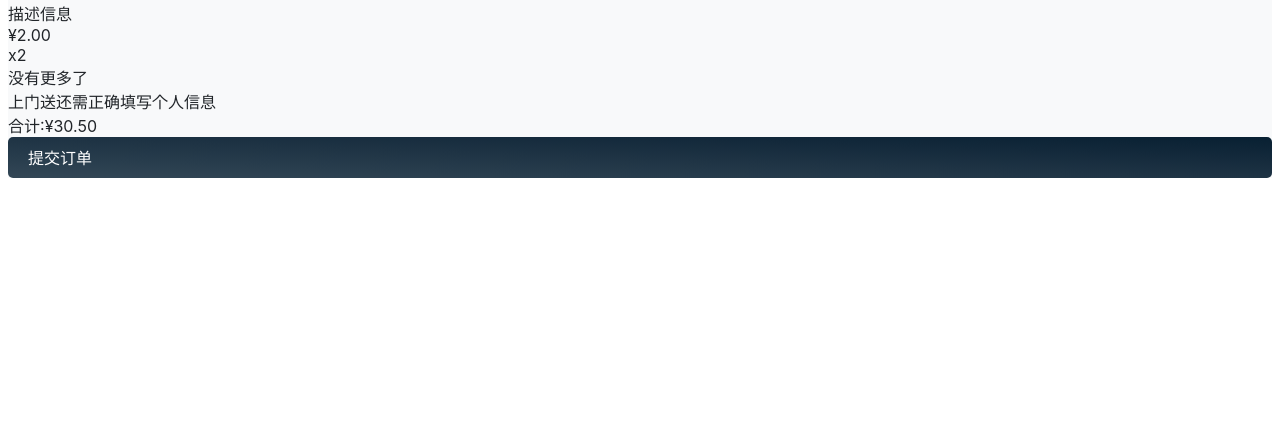
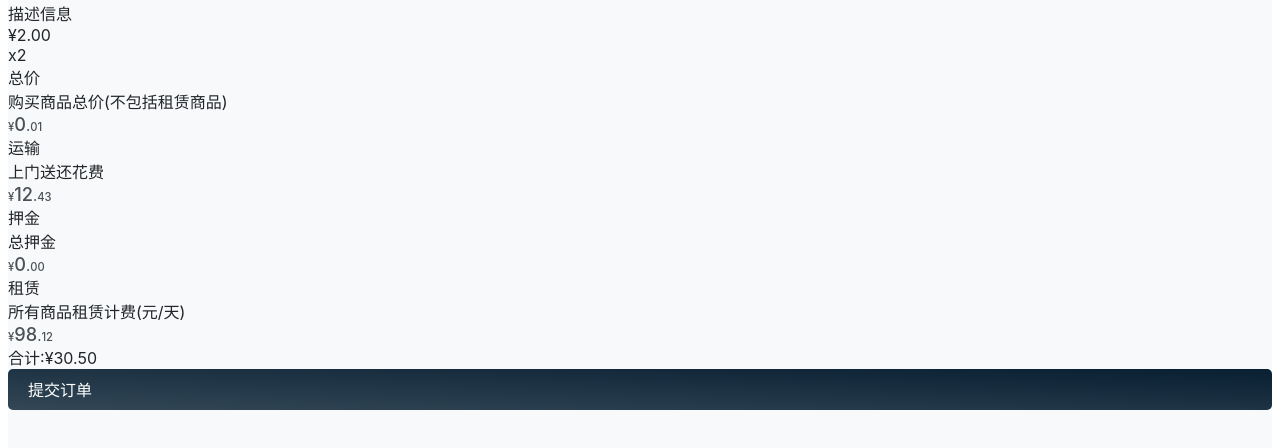
Before and after one commit to nonesrc/leaseApp, a Vue app: page /goods/check_order in a window 1280 px wide. Shown: the part 2517-2965 px from the top of the page. Before the commit the page ends 2703 px from the top, so only its background shows below. Built offline with nearby package versions, Linux system fonts and the light colour scheme; no server answers; sample sign-in values are in the browser's storage.

Commit message:
完善订单生成

```diff
--- a/src/components/lease/order/check_order.vue
+++ b/src/components/lease/order/check_order.vue
@@ -24,7 +24,7 @@
               />
               <van-field
                 v-model="address"
-                rows="1"
+                rows="2"
                 autosize
                 label="收件人地址"
                 type="textarea"
@@ -79,10 +79,32 @@
         </div>
       </div>
       <OrderList />
+      <van-cell-group>
+        <van-cell
+          title="总价"
+          label="购买商品总价(不包括租赁商品)"
+          :center="true"
+        >
+          <template #value> <Price :amount="1" /> </template
+        ></van-cell>
+        <van-cell title="运输" label="上门送还花费" :center="true">
+          <template #value>
+            <Price :amount="1243" />
+          </template>
+        </van-cell>
+        <van-cell title="押金" label="总押金" :center="true">
+          <template #value>
+            <Price :amount="0" />
+          </template>
+        </van-cell>
+        <van-cell title="租赁" label="所有商品租赁计费(元/天)" :center="true">
+          <template #value> <Price :amount="9812" /> </template
+        ></van-cell>
+      </van-cell-group>
       <van-submit-bar
         disabled
         :price="3050"
-        tip="上门送还需正确填写个人信息"
+        :tip="transportType === 'no_self' ? '上门送还需正确填写个人信息' : ''"
         tip-icon="info-o"
         @submit="onSubmitOrder"
       >
@@ -97,9 +119,11 @@
 <script>
 import { defineComponent, ref } from 'vue'
 import OrderList from './order_list.vue'
+import Price from '../../public/price.vue'
 import {
   Field,
   CellGroup,
+  Cell,
   Tab,
   Tabs,
   Image as VanImage,
@@ -116,6 +140,7 @@ export default defineComponent({
   components: {
     [Field.name]: Field,
     [CellGroup.name]: CellGroup,
+    [Cell.name]: Cell,
     [Tab.name]: Tab,
     [Tabs.name]: Tabs,
     [VanImage.name]: VanImage,
@@ -125,6 +150,7 @@ export default defineComponent({
     [Icon.name]: Icon,
     [SubmitBar.name]: SubmitBar,
     OrderList,
+    Price,
   },
   setup() {
     // CSS
@@ -178,6 +204,7 @@ export default defineComponent({
 @use 'sass:math';
 @import '../../../assets/styles/index.scss';
 .lease-check-order {
+  padding-bottom: 86px;
   .goods-transport {
     background-image: linear-gradient(to bottom, #dee2e6, #e7e9ec, #ffffff);
     padding: $g-2 0;
--- a/src/components/lease/order/order_list.vue
+++ b/src/components/lease/order/order_list.vue
@@ -1,10 +1,6 @@
 <template>
-  <div class="lease-order-list">
-    <van-list
-      v-model:loading="loading"
-      :finished="finished"
-      finished-text="没有更多了"
-    >
+  <van-config-provider :theme-vars="themeVars">
+    <div class="lease-order-list">
       <van-cell :border="false">
         <template #value>
           <van-card
@@ -38,32 +34,34 @@
           />
         </template>
       </van-cell>
-    </van-list>
-  </div>
+    </div>
+  </van-config-provider>
 </template>
 
 <script>
-import { defineComponent, ref } from 'vue'
-import { List, Card, Cell } from 'vant'
+import { defineComponent } from 'vue'
+import { Card, Cell, ConfigProvider } from 'vant'
 export default defineComponent({
   name: 'lease_order_list',
   components: {
-    [List.name]: List,
     [Card.name]: Card,
     [Cell.name]: Cell,
+    [ConfigProvider.name]: ConfigProvider,
   },
   setup() {
-    // 加载数据
-    const loading = ref(false)
-    // 是否加载完成
-    const finished = ref(true)
-    return { loading, finished }
+    // CSS
+    const themeVars = {
+      cellVerticalPadding: 0,
+      cellHorizontalPadding: 0,
+      cardBackgroundColor: '#fff',
+    }
+    return { themeVars }
   },
 })
 </script>
 
 <style lang="scss">
 @import '../../../assets/styles/index.scss';
-.lease-order-list {
-}
+// .lease-order-list {
+// }
 </style>
--- /dev/null
+++ b/src/components/public/price.vue
@@ -0,0 +1,53 @@
+<template>
+  <div class="lease-price" :style="`font-size:${fontSise}px`">
+    <span class="flag" v-show="showFlag">¥</span
+    ><span class="M-1">{{ beautifyMoney[0] }}</span
+    >.<span class="M-2">{{ beautifyMoney[1] }}</span>
+  </div>
+</template>
+
+<script>
+import { computed, defineComponent } from 'vue'
+import { resolveMoney } from '../../utils/helper'
+export default defineComponent({
+  name: 'lease_price',
+  props: {
+    amount: {
+      type: Number,
+      required: true,
+    },
+    showFlag: {
+      type: Boolean,
+      required: false,
+      default: true,
+    },
+    fontSise: {
+      type: Number,
+      required: false,
+      default: 14,
+    },
+  },
+  setup(props) {
+    const beautifyMoney = computed(() => {
+      let monry = resolveMoney(props.amount)
+      return new String(monry).split('.')
+    })
+    return { beautifyMoney }
+  },
+})
+</script>
+
+<style lang="scss">
+@import '../../assets/styles/index.scss';
+.lease-price {
+  color: $font-color-7;
+  font-weight: 500;
+  .flag,
+  .M-2 {
+    font-size: 0.8em;
+  }
+  .M-1 {
+    font-size: 1.3em;
+  }
+}
+</style>
```
